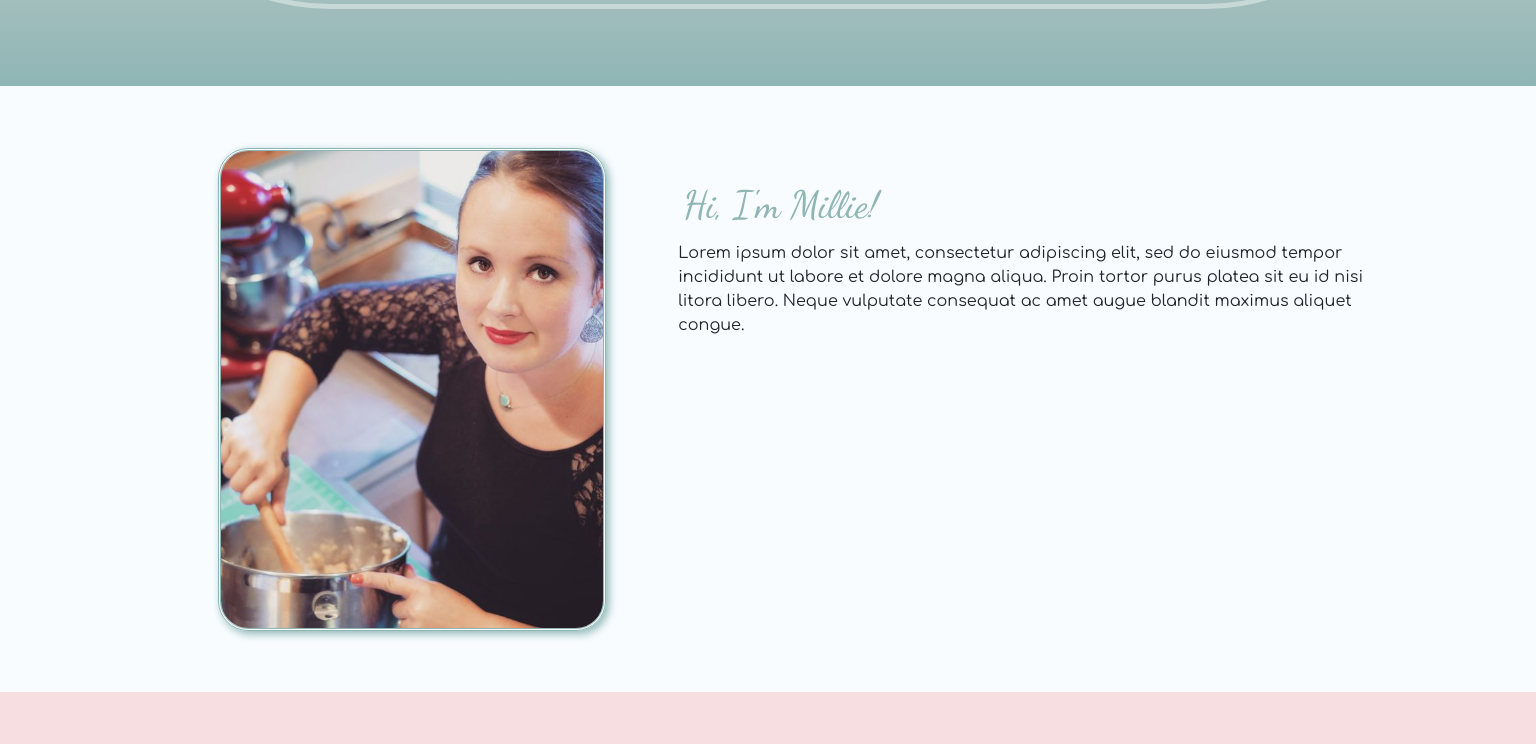
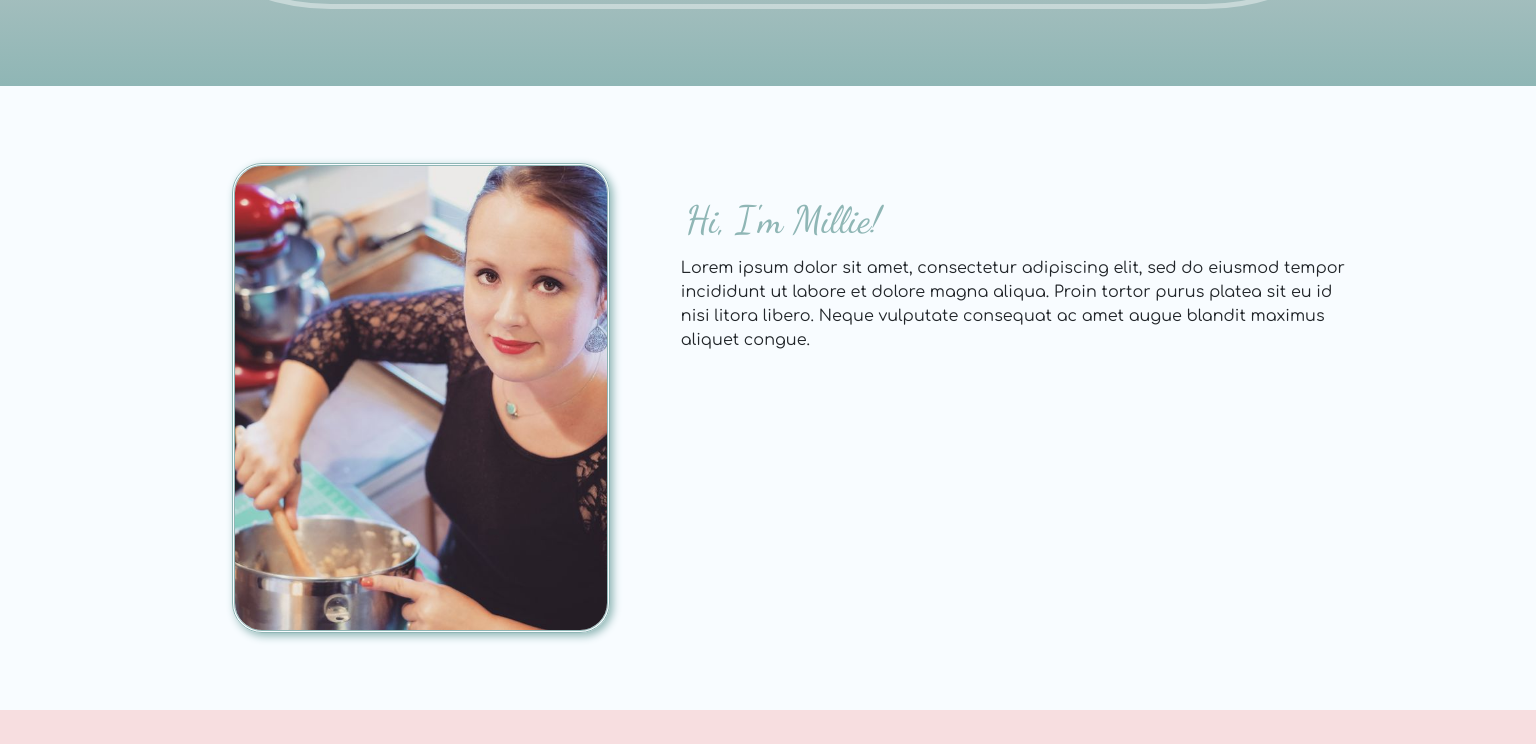
Before and after one commit to EstelleRoges/CakeAddiction_Website, a plain HTML site: page index.html in a window 1536 px wide. Shown: the part 860-1604 px from the top of the page. Drawn offline with nearby package versions, Linux system fonts and the light colour scheme.

Commit message:
Update cakeStyle.css

```diff
--- a/css/cakeStyle.css
+++ b/css/cakeStyle.css
@@ -253,7 +253,7 @@ textarea {
 
 @media (min-width: 1400px) {
     .container {
-        padding: 4%;
+        padding: 5%;
     }
 
     #welcome {
```
